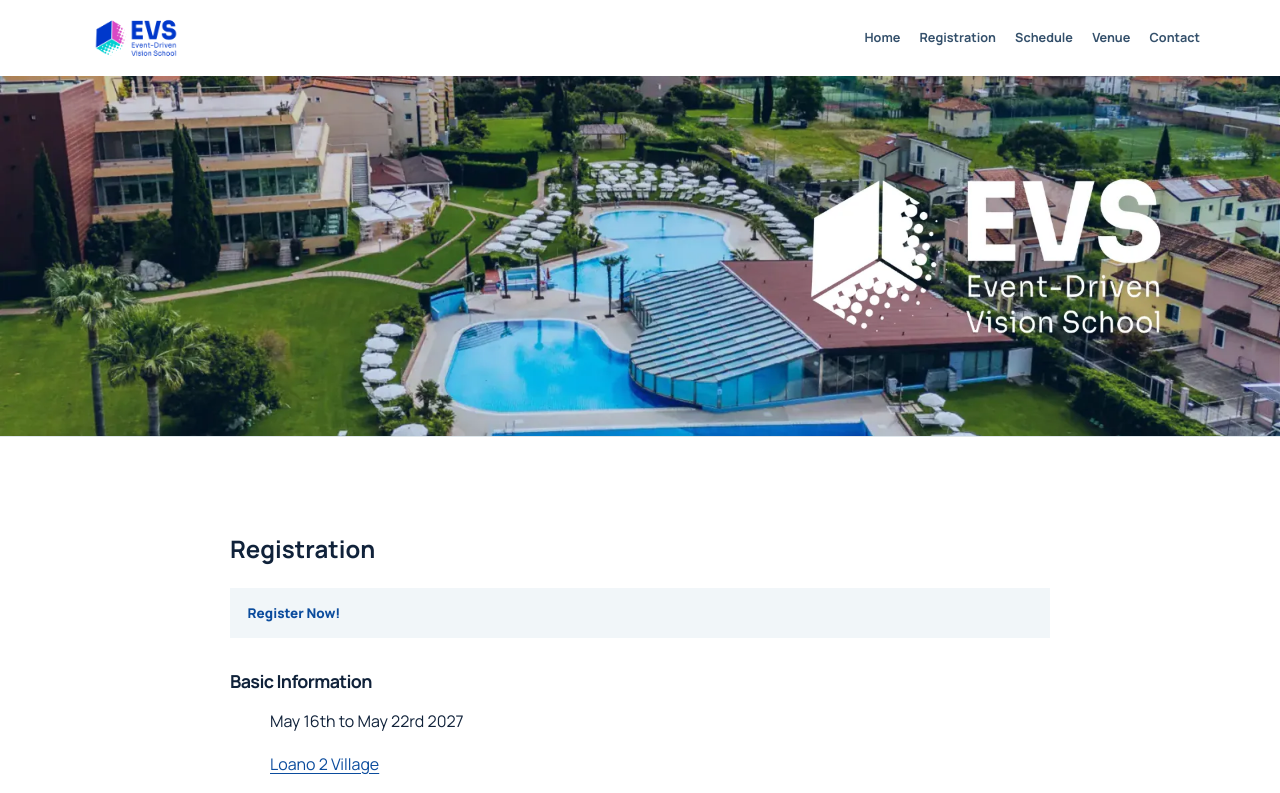
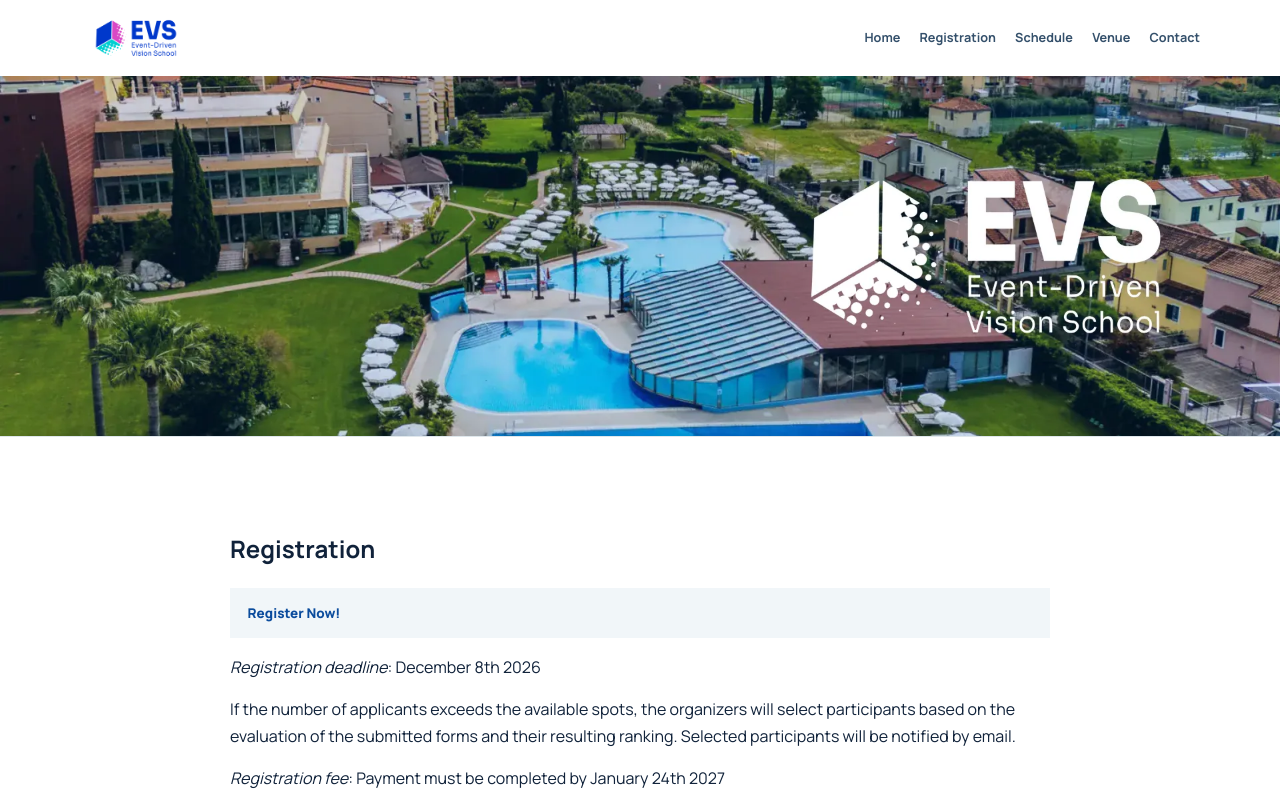
Before and after one commit to event-driven-vision-school/event-driven-school.github.io, a Jekyll site: the page built from pages/markdown/registration.md, in a window 1280 px wide and 1400 px high. Shown: the top 793 px of the window. Built offline with Jekyll 4.4.1, drawn with Linux system fonts in a browser that asks for light colours; our own code applies the rules of GitHub Pages for plain Markdown files; some of the changed text lies outside the part shown; grey boxes are pictures that could not be loaded.

Commit message:
removed map from registration, removed social dinner

```diff
--- a/_config.yml
+++ b/_config.yml
@@ -9,7 +9,7 @@ event:
   year: 2027
   dates: "16-22th May"
   location: "Italy"
-  venue: "Venue: Stay Tuned!"
+  venue: "Loano 2 Village | Loano"
   registration_url: "https://forms.iit.it/view.php?id=829205"
   registration_label: "Register Now!"
 
--- a/pages/markdown/registration.md
+++ b/pages/markdown/registration.md
@@ -1,17 +1,6 @@
 # Registration
 
 <a class="button button-dark" href="{{ site.event.registration_url }}">{{ site.event.registration_label }}</a>
-
-### Basic Information
-> May 16th to May 22rd 2027
-
-> [Loano 2 Village](https://www.loano2village.it/en/)
-
-<iframe src="https://www.google.com/maps/embed?pb=!1m18!1m12!1m3!1d2863.5863892710076!2d8.239557512819093!3d44.13315277096282!2m3!1f0!2f0!3f0!3m2!1i1024!2i768!4f13.1!3m3!1m2!1s0x12d2f667107307b5%3A0x9732ea5d94af3b37!2sLoano%202%20Village!5e0!3m2!1sen!2sit!4v1794496542354!5m2!1sen!2sit" width="600" height="450" style="border:0;" allowfullscreen="" loading="lazy" referrerpolicy="strict-origin-when-cross-origin"></iframe>
-
-> [Via degli Alpini, 6, Loano (SV) - Riviera delle Palme, Italy](https://maps.app.goo.gl/JkLZvv8WjZnT93V36)
-
-### Deadlines
 
 _Registration deadline_: December 8th 2026
 
```
Also changed, not shown: pages/markdown/schedule.md (+1 -1 lines).
